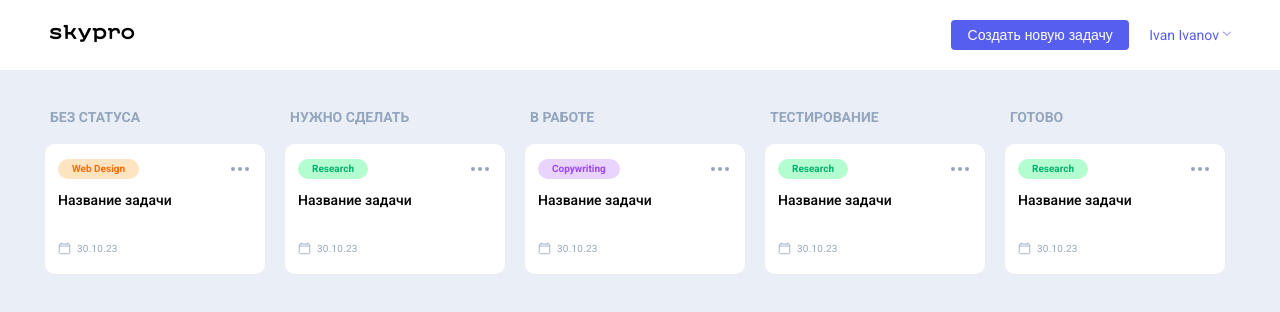
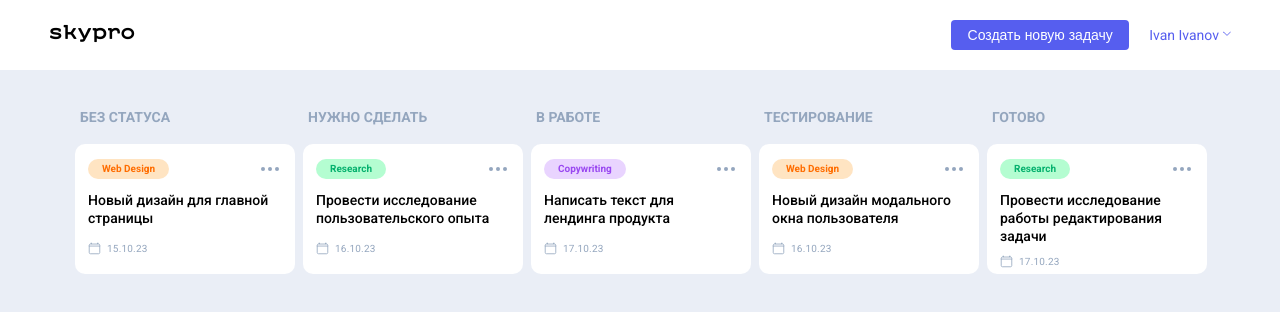
Before and after one commit to Konoplenko/skypro-kanban, a Vue app in the folder skypro-kanban/: page / in a window 1280 px wide. Shown: the top 312 px of the page. Built offline with nearby package versions, Linux system fonts and the light colour scheme.

Commit message:
modal window, array of cards, loading state

```diff
--- a/skypro-kanban/src/assets/main.css
+++ b/skypro-kanban/src/assets/main.css
@@ -777,7 +777,7 @@ body {
   padding: 0;
 }
 .header__pop-user-set {
-  display: none;
+  display: block;
   position: absolute;
   top: 61px;
   right: 0;
--- a/skypro-kanban/src/components/BaseHeader.vue
+++ b/skypro-kanban/src/components/BaseHeader.vue
@@ -12,8 +12,8 @@
           <button class="header__btn-main-new _hover01" id="btnMainNew">
             <a href="#popNewCard">Создать новую задачу</a>
           </button>
-          <a href="#user-set-target" class="header__user _hover02">Ivan Ivanov</a>
-          <div class="header__pop-user-set pop-user-set" id="user-set-target">
+          <a href="#" class="header__user _hover02" @click.prevent="toggleUserMenu">Ivan Ivanov</a>
+          <div class="header__pop-user-set pop-user-set" :style="{ display: isUserMenuVisible ? 'block' : 'none' }">
             <p class="pop-user-set__name">Ivan Ivanov</p>
             <p class="pop-user-set__mail">ivan.ivanov@gmail.com</p>
             <div class="pop-user-set__theme">
@@ -27,3 +27,29 @@
     </div>
   </header>
 </template>
+
+<script>
+export default {
+  data() {
+    return {
+      isUserMenuVisible: false
+    }
+  },
+  methods: {
+    toggleUserMenu() {
+      this.isUserMenuVisible = !this.isUserMenuVisible;
+    },
+    closeUserMenuOnClickOutside(event) {
+      if (!this.$el.contains(event.target) && this.isUserMenuVisible) {
+        this.isUserMenuVisible = false;
+      }
+    }
+  },
+  mounted() {
+    document.addEventListener('click', this.closeUserMenuOnClickOutside);
+  },
+  beforeUnmount() {
+    document.removeEventListener('click', this.closeUserMenuOnClickOutside);
+  }
+}
+</script>
--- a/skypro-kanban/src/components/TaskColumn.vue
+++ b/skypro-kanban/src/components/TaskColumn.vue
@@ -5,11 +5,11 @@
     </div>
     <div class="cards">
       <TaskCard
-        v-for="(task, index) in tasks"
-        :key="index"
+        v-for="task in tasks"
+        :key="task.id"
         :title="task.title"
-        :theme="task.theme"
-        :date="task.date"
+        :theme="getThemeClass(task.topic)"
+        :date="formatDate(task.date)"
       />
     </div>
   </div>
@@ -25,6 +25,24 @@ export default {
   props: {
     status: String,
     tasks: Array
+  },
+  methods: {
+    getThemeClass(topic) {
+      const themeMap = {
+        'Web Design': 'orange',
+        'Research': 'green',
+        'Copywriting': 'purple',
+      };
+      return themeMap[topic] || 'gray';
+    },
+    formatDate(dateString) {
+      const date = new Date(dateString);
+      return date.toLocaleDateString('ru-RU', {
+        day: '2-digit',
+        month: '2-digit',
+        year: '2-digit'
+      }).replace(/\//g, '.');
+    }
   }
-}
+};
 </script>
--- a/skypro-kanban/src/components/TaskDesk.vue
+++ b/skypro-kanban/src/components/TaskDesk.vue
@@ -1,36 +1,65 @@
 <template>
+  <main class="main">
+    <div class="container">
       <div class="main__block">
         <div class="main__content">
+          <div v-if="loading" class="loading-message">Данные загружаются...</div>
+          <template v-else>
             <TaskColumn
-        status="Без статуса"
-        :tasks="[{theme: 'orange', title: 'Название задачи', date: '30.10.23'}]"
+              v-for="column in columns"
+              :key="column.status"
+              :status="column.status"
+              :tasks="getTasksByStatus(column.status)"
             />
-      <TaskColumn
-        status="Нужно сделать"
-        :tasks="[{theme: 'green', title: 'Название задачи', date: '30.10.23'}]"
-      />
-      <TaskColumn
-        status="В работе"
-        :tasks="[{theme: 'purple', title: 'Название задачи', date: '30.10.23'}]"
-      />
-      <TaskColumn
-        status="Тестирование"
-        :tasks="[{theme: 'green', title: 'Название задачи', date: '30.10.23'}]"
-      />
-      <TaskColumn
-        status="Готово"
-        :tasks="[{theme: 'green', title: 'Название задачи', date: '30.10.23'}]"
-      />
+          </template>
         </div>
       </div>
+    </div>
+  </main>
 </template>
 
 <script>
 import TaskColumn from './TaskColumn.vue';
+import { tasks } from './mocks/tasks.js';
 
 export default {
   components: {
     TaskColumn
+  },
+  data() {
+    return {
+      loading: true,
+      tasks: [],
+      columns: [
+        { status: 'Без статуса' },
+        { status: 'Нужно сделать' },
+        { status: 'В работе' },
+        { status: 'Тестирование' },
+        { status: 'Готово' }
+      ]
+    };
+  },
+  methods: {
+    getTasksByStatus(status) {
+      return this.tasks.filter(task => task.status === status);
+    },
+    loadTasks() {
+      setTimeout(() => {
+        this.tasks = tasks;
+        this.loading = false;
+      }, 1000);
     }
+  },
+  created() {
+    this.loadTasks();
   }
+};
 </script>
+
+<style>
+.loading-message {
+  text-align: center;
+  padding: 20px;
+  font-size: 18px;
+}
+</style>
--- /dev/null
+++ b/skypro-kanban/src/components/mocks/tasks.js
@@ -0,0 +1,37 @@
+export const tasks = [
+  {
+    id: 1,
+    topic: "Web Design",
+    title: "Новый дизайн для главной страницы",
+    date: "2023-10-15",
+    status: "Без статуса"
+  },
+  {
+    id: 2,
+    topic: "Research",
+    title: "Провести исследование пользовательского опыта",
+    date: "2023-10-16",
+    status: "Нужно сделать"
+  },
+  {
+    id: 3,
+    topic: "Copywriting",
+    title: "Написать текст для лендинга продукта",
+    date: "2023-10-17",
+    status: "В работе"
+  },
+    {
+    id: 4,
+    topic: "Web Design",
+    title: "Новый дизайн модального окна пользователя",
+    date: "2023-10-16",
+    status: "Тестирование"
+  },
+  {
+    id: 5,
+    topic: "Research",
+    title: "Провести исследование работы редактирования задачи",
+    date: "2023-10-17",
+    status: "Готово"
+  },
+];
```
Lines whose indentation alone changed are shown as unchanged.
